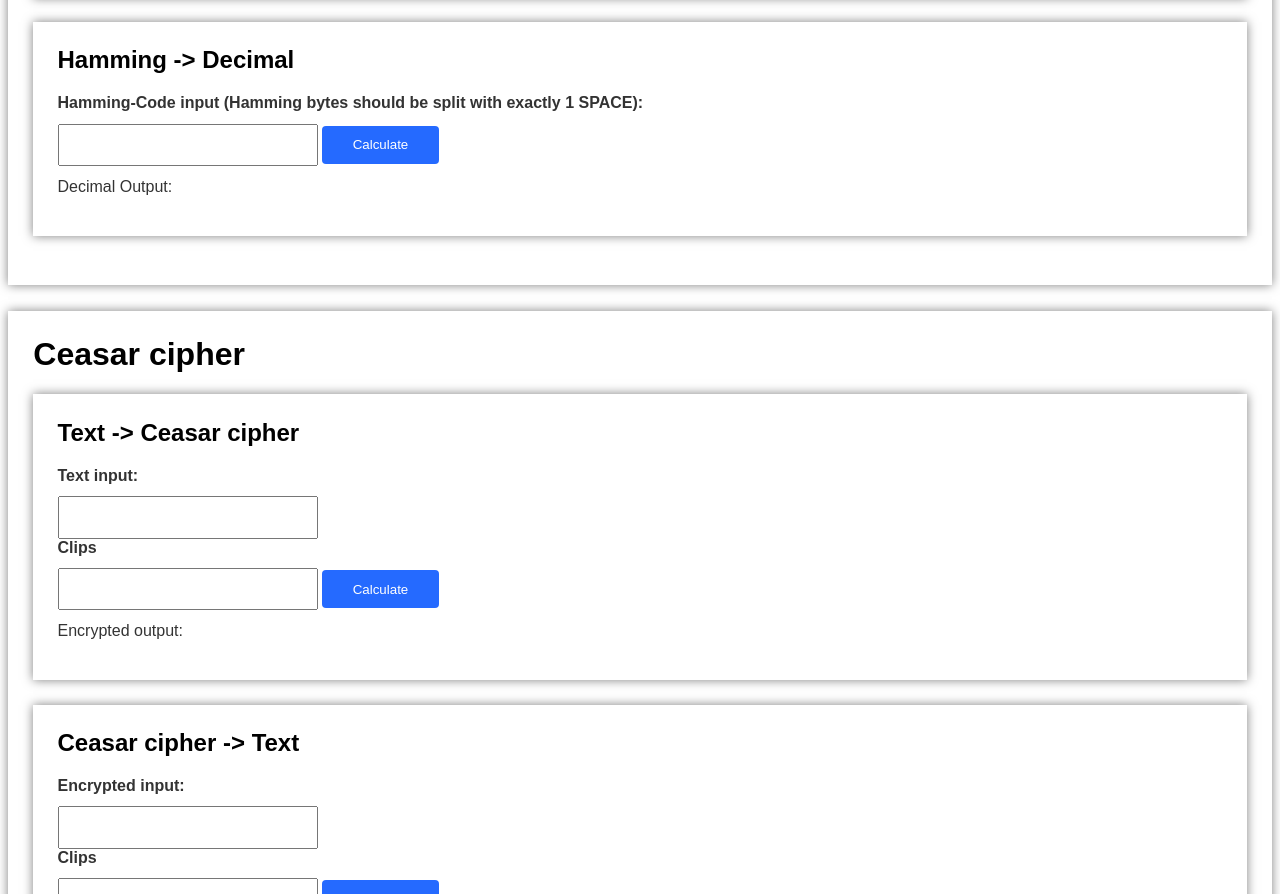
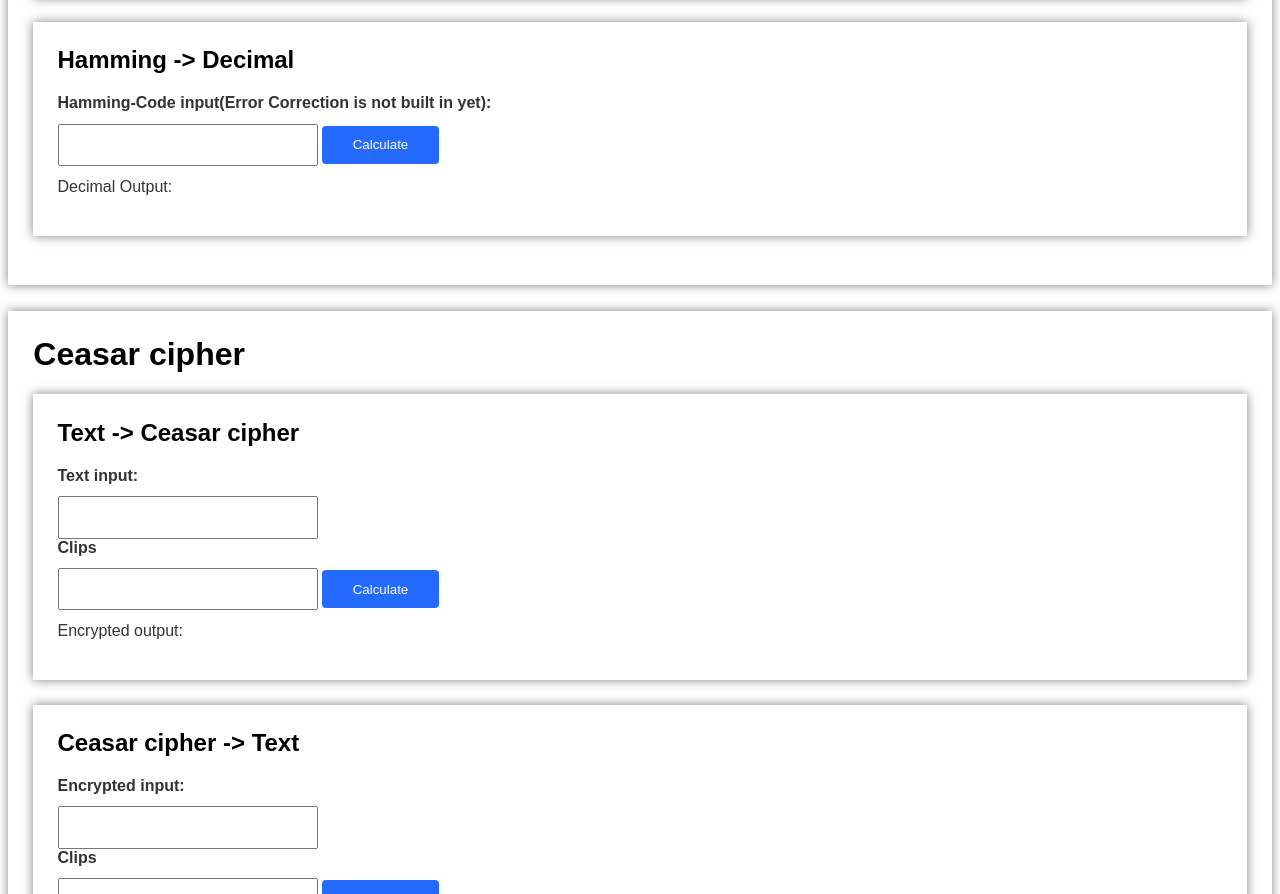
Before and after one commit to GiorgioJacomella/calculator_js, a plain HTML site: page codec.html in a window 1280 px wide. Shown: the part 1646-2540 px from the top of the page. Drawn offline with Linux system fonts and the light colour scheme.

Commit message:
Update codec.html

```diff
--- a/codec.html
+++ b/codec.html
@@ -78,7 +78,7 @@
         <div class="container">
             <h2>Hamming -> Decimal </h2>
             <form>
-                <label for="hammingInput">Hamming-Code input (Hamming bytes should be split with exactly 1 SPACE):</label>
+                <label for="hammingInput">Hamming-Code input(Error Correction is not built in yet):</label>
                 <input type="text" id="hammingInput">
                 <button type="button" onclick="hammingDecode()">Calculate</button>
             </form>
```
